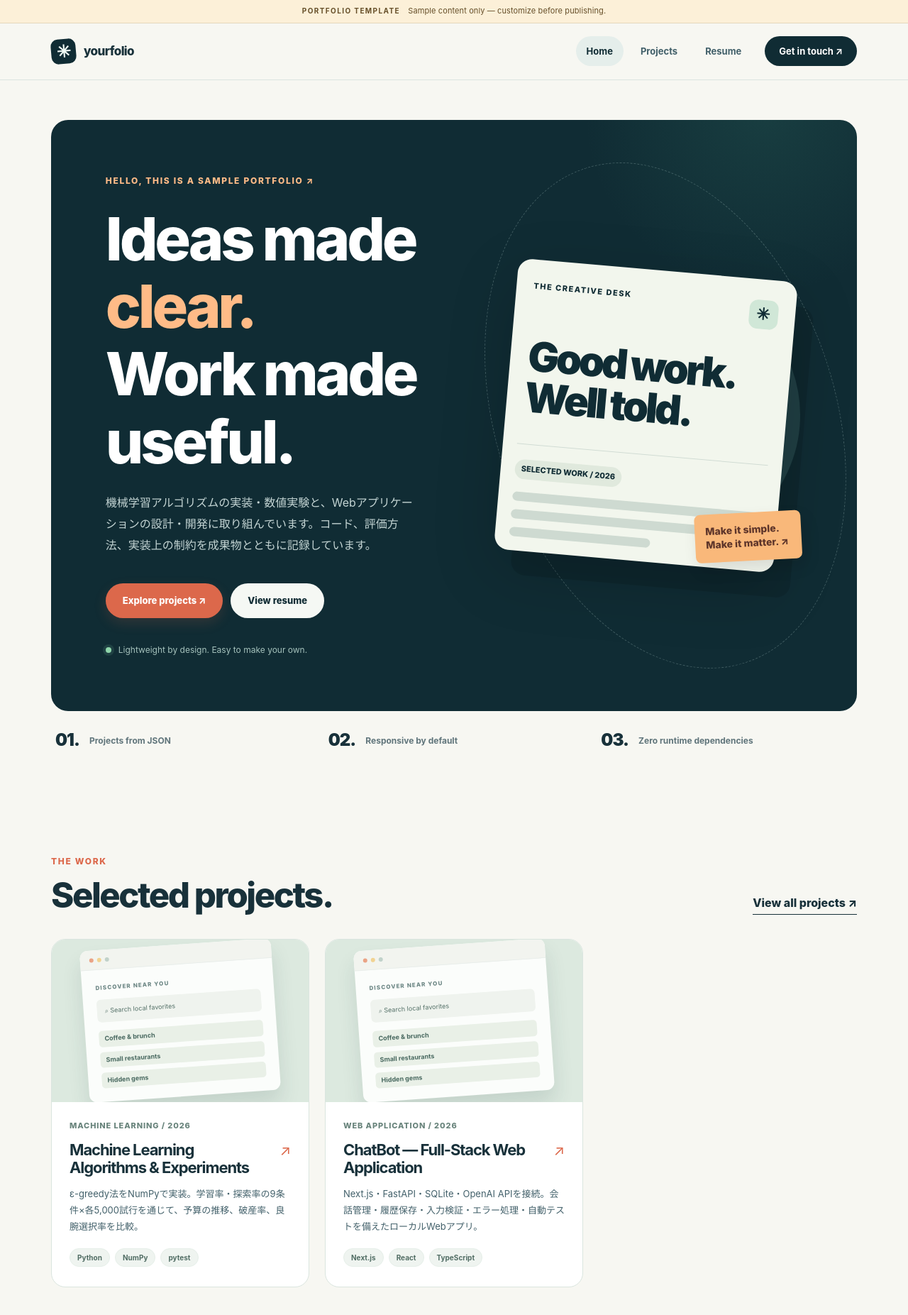
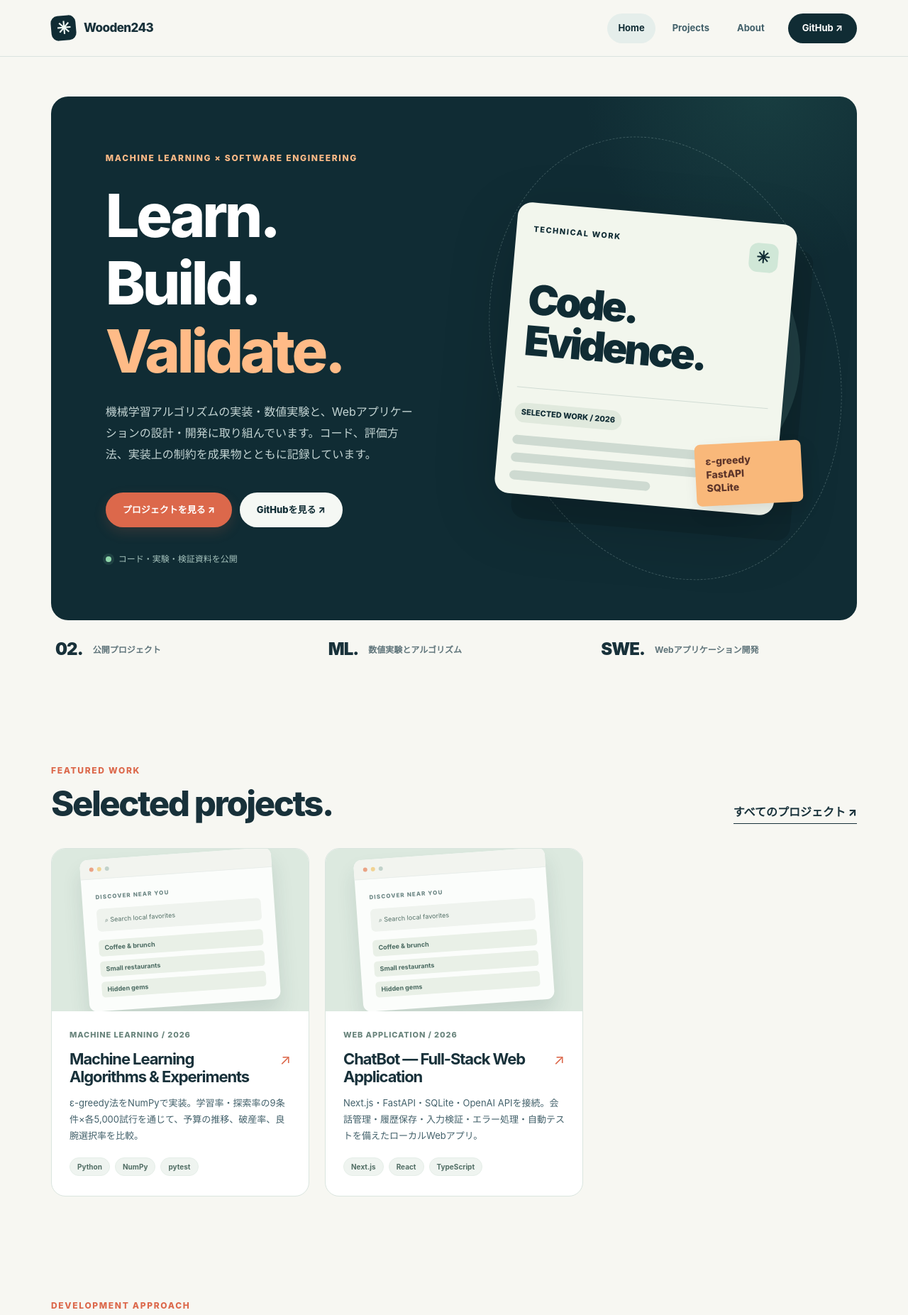
Before and after one commit to Wooden243/Resume-Website, a website with bundled scripts: page index.html in a window 1280 px wide. Shown: the top 1853 px of the page at 71% size. Built offline with nearby package versions, Linux system fonts and the light colour scheme.

Commit message:
ui: personalize portfolio layout and navigation

```diff
--- a/index.html
+++ b/index.html
@@ -1,90 +1,63 @@
 <!doctype html>
-<html lang="en">
-<head>
-  <meta charset="utf-8">
-  <meta name="viewport" content="width=device-width, initial-scale=1">
-  <meta name="description" content="A responsive demo portfolio with JSON-driven projects and a downloadable sample resume.">
+<html lang="ja"><head>
+<meta charset="utf-8"><meta name="viewport" content="width=device-width, initial-scale=1">
+<meta name="description" content="機械学習の実装・数値実験とWebアプリ開発の成果物をまとめた技術ポートフォリオ。">
 <meta name="theme-color" content="#102c34">
-  <title>Home — Resume Website</title>
+<title>Home — Wooden243</title>
 <link rel="icon" type="image/svg+xml" href="assets/favicon.svg">
 <link rel="stylesheet" href="assets/css/styles.css">
 <script type="module" src="assets/js/main.js"></script>
-</head>
-<body>
-<a class="skip-link" href="#main">Skip to content</a>
-<div class="template-strip"><strong>Portfolio template</strong> Sample content only — customize before publishing.</div>
-<header class="site-header">
-  <div class="container nav-inner">
-    <a class="brand" href="index.html" aria-label="Portfolio template home"><span class="brand-mark" aria-hidden="true">✳</span> yourfolio<span class="sr-only"></span></a>
+</head><body>
+<a class="skip-link" href="#main">本文へスキップ</a>
+<header class="site-header"><div class="container nav-inner">
+<a class="brand" href="index.html" aria-label="Wooden243 ポートフォリオ ホーム"><span class="brand-mark" aria-hidden="true">✳</span> Wooden243</a>
 <button class="menu-toggle" type="button" data-menu-toggle aria-expanded="false" aria-controls="primary-navigation">Menu ☰</button>
-    <nav class="site-nav" id="primary-navigation" data-nav-menu aria-label="Main navigation">
+<nav class="site-nav" id="primary-navigation" data-nav-menu aria-label="メインナビゲーション">
 <a href="index.html" aria-current="page">Home</a>
 <a href="projects/index.html">Projects</a>
-      <a href="resume/index.html">Resume</a>
-      <a class="nav-contact" href="index.html#contact">Get in touch ↗</a>
-    </nav>
-  </div>
-</header>
+<a href="resume/index.html">About</a>
+<a class="nav-contact" href="https://github.com/Wooden243" target="_blank" rel="noopener noreferrer">GitHub ↗</a>
+</nav></div></header>
 <main id="main">
 <section class="hero" aria-labelledby="hero-heading"><div class="container">
 <div class="hero-panel">
-      <div class="hero-copy">
-        <div class="eyebrow light">Hello, this is a sample portfolio <span aria-hidden="true">↗</span></div>
-        <h1 id="hero-heading">Ideas made <span class="emphasis">clear.</span><br>Work made useful.</h1>
-        <p data-profile-intro>A thoughtful, customizable portfolio website built using only HTML, CSS, and JavaScript.</p>
-        <div class="hero-actions"><a class="button button-primary" href="projects/index.html">Explore projects ↗</a><a class="button button-light" href="resume/index.html">View resume</a></div>
-        <div class="hero-fineprint"><span class="presence-dot" aria-hidden="true"></span><span>Lightweight by design. Easy to make your own.</span></div>
-      </div>
-      <div class="hero-art" aria-label="Decorative illustration of a portfolio page" role="img">
-        <div class="hero-orbit" aria-hidden="true"></div>
-        <div class="hero-device" aria-hidden="true"><div class="device-top"><span>the creative desk</span><span class="device-icon">✳</span></div>
-          <div class="device-big">Good work.<br>Well told.</div><div class="device-divider"></div>
+<div class="hero-copy"><div class="eyebrow light">MACHINE LEARNING × SOFTWARE ENGINEERING</div>
+<h1 id="hero-heading">Learn. Build.<br><span class="emphasis">Validate.</span></h1>
+<p data-profile-intro>機械学習アルゴリズムの実装とWebアプリケーションの開発を記録しています。</p>
+<div class="hero-actions"><a class="button button-primary" href="projects/index.html">プロジェクトを見る ↗</a><a class="button button-light" href="https://github.com/Wooden243" target="_blank" rel="noopener noreferrer">GitHubを見る ↗</a></div>
+<div class="hero-fineprint"><span class="presence-dot" aria-hidden="true"></span><span>コード・実験・検証資料を公開</span></div></div>
+<div class="hero-art" aria-hidden="true"><div class="hero-orbit"></div><div class="hero-device">
+<div class="device-top"><span>TECHNICAL WORK</span><span class="device-icon">✳</span></div>
+<div class="device-big">Code.<br>Evidence.</div><div class="device-divider"></div>
 <span class="device-chip">SELECTED WORK / 2026</span>
 <div class="device-rows"><div class="device-row"></div><div class="device-row"></div><div class="device-row"></div></div>
-          <div class="device-postit">Make it simple.<br>Make it matter. ↗</div>
-        </div>
-      </div>
-    </div>
-    <div class="stats-row" aria-label="Website features">
-      <div class="stat-item"><div class="stat-number">01.</div><div class="stat-label">Projects from JSON</div></div>
-      <div class="stat-item"><div class="stat-number">02.</div><div class="stat-label">Responsive by default</div></div>
-      <div class="stat-item"><div class="stat-number">03.</div><div class="stat-label">Zero runtime dependencies</div></div>
-    </div>
-  </div></section>
+<div class="device-postit">ε-greedy<br>FastAPI<br>SQLite</div></div></div></div>
+<div class="stats-row" aria-label="成果物の概要">
+<div class="stat-item"><div class="stat-number">02.</div><div class="stat-label">公開プロジェクト</div></div>
+<div class="stat-item"><div class="stat-number">ML.</div><div class="stat-label">数値実験とアルゴリズム</div></div>
+<div class="stat-item"><div class="stat-number">SWE.</div><div class="stat-label">Webアプリケーション開発</div></div>
+</div></div></section>
 <section class="section" aria-labelledby="featured-title"><div class="container">
-    <div class="section-header"><div><div class="eyebrow">The work</div><h2 id="featured-title">Selected projects<span aria-hidden="true">.</span></h2></div>
-      <a class="text-link" href="projects/index.html">View all projects ↗</a></div>
-    <div id="featured-projects" class="project-grid" aria-live="polite"><p class="loading-hint">Loading selected work…</p></div>
+<div class="section-header"><div><div class="eyebrow">Featured work</div><h2 id="featured-title">Selected projects<span aria-hidden="true">.</span></h2></div><a class="text-link" href="projects/index.html">すべてのプロジェクト ↗</a></div>
+<div id="featured-projects" class="project-grid" aria-live="polite"><p class="loading-hint">読み込み中…</p></div>
 </div></section>
 <section class="section" aria-labelledby="approach-title"><div class="container">
-    <div class="section-header"><div><div class="eyebrow">How it is made</div><h2 id="approach-title">A few guiding ideas<span aria-hidden="true">.</span></h2></div>
-      <p class="section-lead">A small set of principles keeps this portfolio readable, adaptable, and easy to maintain.</p></div>
+<div class="section-header"><div><div class="eyebrow">Development approach</div><h2 id="approach-title">実装と検証<span aria-hidden="true">.</span></h2></div><p class="section-lead">何を実装し、どのように検証し、結果からどこまで言えるかを明確にします。</p></div>
 <div class="values-grid">
-      <article class="value-card"><span class="value-number">01 / CLARITY</span><h3>Content first</h3><p>Prioritize real project details and straightforward explanations over unnecessary decoration.</p></article>
-      <article class="value-card"><span class="value-number">02 / CRAFT</span><h3>Built to adapt</h3><p>Project cards and detail pages are generated from one editable JSON data source.</p></article>
-      <article class="value-card"><span class="value-number">03 / CARE</span><h3>Accessible for all</h3><p>Semantic markup, sensible contrast, mobile layouts, and keyboard-friendly controls.</p></article>
-    </div>
-  </div></section>
+<article class="value-card"><span class="value-number">01 / IMPLEMENT</span><h3>理論とコードの対応</h3><p>アルゴリズムを数式から理解し、動作と実験方法を追える形で実装します。</p></article>
+<article class="value-card"><span class="value-number">02 / EVALUATE</span><h3>評価と限界</h3><p>実験条件・指標・テストを記録し、結論の適用範囲を明示します。</p></article>
+<article class="value-card"><span class="value-number">03 / ENGINEER</span><h3>システム設計</h3><p>API・データモデル・画面・例外処理を分離して構築します。</p></article>
+</div></div></section>
 <section class="section" aria-labelledby="about-title"><div class="container"><div class="about-panel">
-    <div><div class="eyebrow">A little introduction</div><h2 id="about-title">Beyond the code.</h2></div>
-    <div class="about-text"><p data-profile-about>Learn more about the person and approach behind the projects.</p>
-      <p><strong data-profile-name>Your Name</strong> · A profile ready to personalize. The information here is placeholder content.</p>
-      <a class="text-link" href="resume/index.html">More about this profile ↗</a>
-    </div>
+<div><div class="eyebrow">About</div><h2 id="about-title">開発について。</h2></div>
+<div class="about-text"><p data-profile-about>コードと検証結果を公開しています。</p><p><strong data-profile-name>Wooden243</strong> · GitHub上の技術ポートフォリオ</p><a class="text-link" href="resume/index.html">使用技術と取り組みを見る ↗</a></div>
 </div></div></section>
 <section class="cta" id="contact" aria-labelledby="contact-title"><div class="container"><div class="cta-panel">
-    <div><div class="eyebrow light">Contact</div><h2 id="contact-title">Make this space your own.</h2>
-      <p>Update <code>data/profile.json</code>, replace sample projects, and add a real resume before sharing.</p></div>
-    <a class="button button-light" href="guide.html">Read the customization guide ↗</a>
+<div><div class="eyebrow light">Source code</div><h2 id="contact-title">実装の詳細はGitHubで。</h2><p>各プロジェクトのREADME、コード、実験結果、テストを掲載しています。</p></div>
+<a class="button button-light" href="https://github.com/Wooden243" target="_blank" rel="noopener noreferrer">GitHubプロフィール ↗</a>
 </div></div></section>
-</main>
-<footer class="site-footer">
-  <div class="container footer-row">
-    <p>© <span data-year>2026</span> yourfolio. A customizable project template.</p>
-    <nav class="footer-links" aria-label="Footer navigation">
-      <a href="index.html">Home</a><a href="projects/index.html">Projects</a><a href="resume/index.html">Resume</a><a href="guide.html">Setup guide</a>
-    </nav>
-  </div>
-</footer>
-</body>
-</html>
+</main><footer class="site-footer"><div class="container footer-row">
+<p>© <span data-year>2026</span> Wooden243 · Technical portfolio</p>
+<nav class="footer-links" aria-label="フッターナビゲーション"><a href="index.html">Home</a><a href="projects/index.html">Projects</a><a href="resume/index.html">About</a><a href="https://github.com/Wooden243" target="_blank" rel="noopener noreferrer">GitHub</a></nav>
+</div></footer>
+</body></html>
```
Lines whose indentation alone changed are shown as unchanged.
